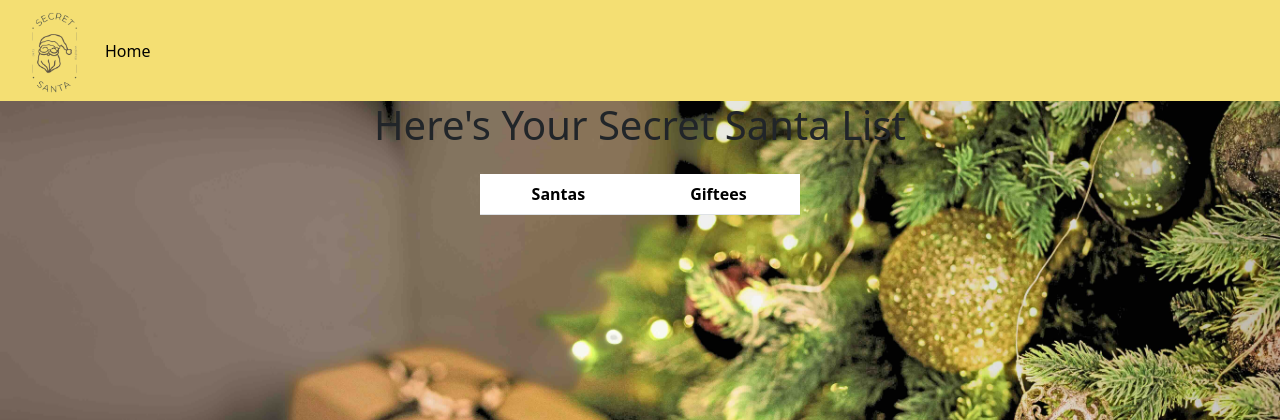
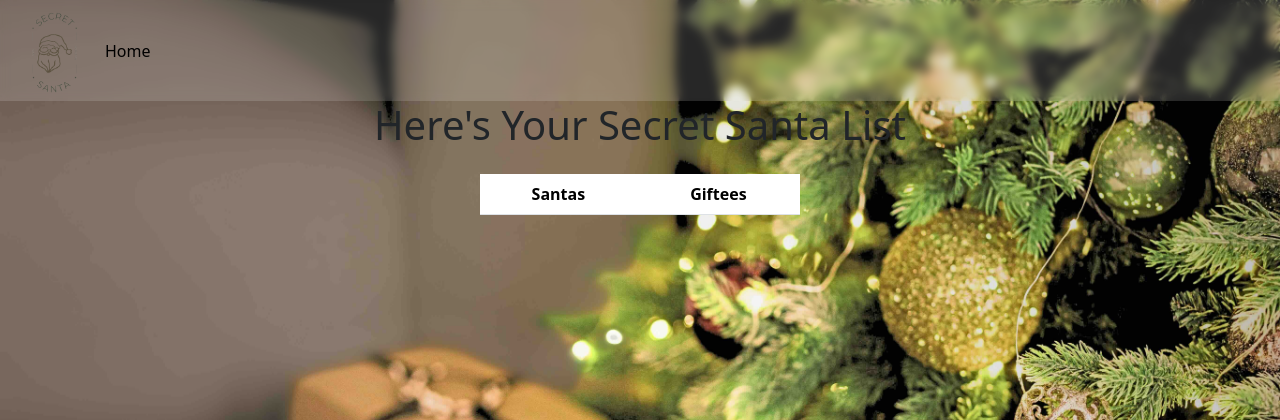
Before and after one commit to eddie-m-m/secret_santa_randomizer, a Flask app: template templates/view_list.html in a window 1280 px wide. Shown: the top 420 px of the page. Run offline with Flask 3, Linux system fonts and the light colour scheme; the template is opened without the code that fills it, so the values that code supplies are empty.

Commit message:
Add some WIP navbar styling

```diff
--- a/app.py
+++ b/app.py
@@ -40,6 +40,7 @@ class SecretSantaApp:
         if len(all_santas) == 0:
             error_message = f'Add participants to create a Secret Santa list!'
             return render_template('home.html', display_message=error_message)
+
         santas = [(santa.name, santa.recipient) for santa in all_santas]
 
         self.hybrid_sort(santas)
--- a/static/css/styles.css
+++ b/static/css/styles.css
@@ -52,6 +52,12 @@ td {
   padding: 20px;
 }
 
-nav {
-  background-color: #f4df73;
+.mask-custom {
+  backdrop-filter: blur(5px);
+  background-color: rgba(255, 255, 255, 0.15);
 }
+
+.navbar-brand {
+  font-size: 5rem;
+  letter-spacing: 3px;
+}
--- a/templates/view_list.html
+++ b/templates/view_list.html
@@ -23,7 +23,7 @@
     />
   </head>
   <body>
-    <nav class="navbar navbar-expand-lg">
+    <nav class="navbar navbar-expand-lg navbar-light mask-custom">
       <div class="container-fluid">
         <header id="header">
           <img src="static/img/santa.jpeg" width="=75" height="85" /> <br />
```
Also changed, not shown: templates/home.html (+9 -7 lines).
